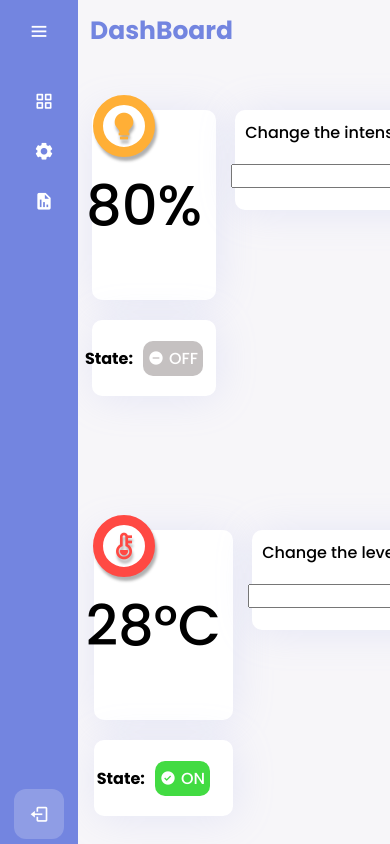
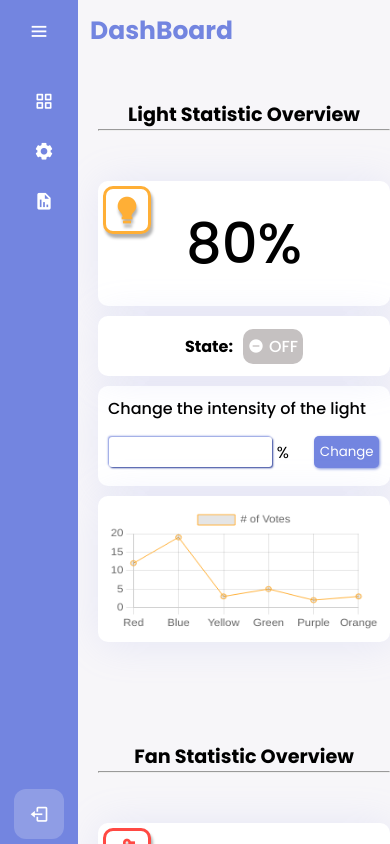
Before and after one commit to ngvihoa/SmartHome_FE, a plain HTML site: page page/dashboard.html in a window 390 px wide. Drawn offline with nearby package versions, Linux system fonts and the light colour scheme.

Commit message:
update UI

```diff
--- a/page/dashboard.html
+++ b/page/dashboard.html
@@ -8,12 +8,12 @@
     <title>Smart House | Dash board</title>
     <link href='https://unpkg.com/boxicons@2.1.4/css/boxicons.min.css' rel='stylesheet'>
     <link rel="stylesheet" href="../style/style.css">
-    <link rel="stylesheet" href="../style/sidebar.css">
     <!-- Only -->
     <link rel="stylesheet" href="../style/dashboard.css">
+    <link rel="stylesheet" href="../style/sidebar.css">
 </head>
 <body>
-    <div class="sidebar">
+    <aside class="sidebar">
         <div class="logo_content">
             <div class="logo">
                 <i class='bx bxs-bot'></i>
@@ -58,12 +58,14 @@
                 <i class='bx bx-log-out' id="log_out"></i>
             </div>
         </div>
-    </div>
+    </aside>
     <!--  -->
     <div class="home_content">
         <div class="text">DashBoard</div>
         <div class="main_content">
+            <div class="header-section"><strong>Light Statistic Overview</strong><hr></div>
             <div class="light_content">
+                <div>
                     <div class="light_intensity">
                         <div class="intensity_content">
                             <i class='bx bxs-bulb' ></i>
@@ -97,9 +99,12 @@
                         </div>
                     </form> -->
                     </div>
+                </div>
                 <div class="light_chart chart"><canvas id="lightChart"></canvas></div>
             </div>
-            <div class="fan_content">
+            <div class="header-section"><strong>Fan Statistic Overview</strong><hr></div>
+            <div class="fan_content obs">
+                <div>
                     <div class="fan_temperature">
                         <div class="temperature_content">
                             <i class='bx bxs-thermometer' ></i>
@@ -133,9 +138,12 @@
                             </div>
                         </form> -->
                     </div>
+                </div>
                 <div class="fan_chart chart"><canvas id="fanChart"></canvas></div>
             </div>
-            <div class="humidity_content">
+            <div class="header-section"><strong>Humidity Statistic Overview</strong><hr></div>
+            <div class="humidity_content obs">
+                <div>
                     <div class="humidity_moisture">
                         <div class="moisture_content">
                             <i class='bx bxs-droplet' ></i>
@@ -169,6 +177,7 @@
                             </div>
                         </form> -->
                     </div>
+                </div>
                 <div class="humidity_chart chart"><canvas id="humidityChart"></canvas></div>
             </div>
         </div>
--- a/script/dashboard.js
+++ b/script/dashboard.js
@@ -1,3 +1,18 @@
+const obss = document.querySelectorAll(".obs");
+
+const observer = new IntersectionObserver(entries=>{
+    entries.forEach(entry=>{
+        entry.target.classList.toggle('dfly', entry.isIntersecting)
+    })
+})
+
+obss.forEach(obs=>{
+
+    observer.observe(obs)
+})
+
+//-----------------------------------------
+
 const ctx = document.getElementById('lightChart');
 
 new Chart(ctx, {
--- a/style/dashboard.css
+++ b/style/dashboard.css
@@ -1,3 +1,7 @@
+/* *{
+    color: #282828;
+} */
+
 body{
     background-color: #F7F6F9;
 }
@@ -11,8 +15,20 @@ button{
     flex-direction: column;
     width: 100%;
     margin-bottom: 60px;
-    margin-top: 40px;
-    gap: 20px;
+    margin-top: 50px;
+    gap: 50px;
+}
+
+.header-section{
+    width: 100%;
+    text-align: center;
+    font-size: 1.5rem;
+    margin-top: 50px;
+    padding: 0 150px 0 170px;
+}
+
+.header-section:first-child{
+    margin-top: 0;
 }
 
 .main_content .light_content,
@@ -20,34 +36,58 @@ button{
 .main_content .humidity_content{
     /* border: 1px solid red; */
     width: 100%;
-    height: 400px;
+    /* min-height: 400px; */
     display: flex;
+    flex-direction: row;
     position:relative;
+    align-items: center;
+    justify-content: center;
+    gap: 10px;
+    padding: 0 100px;
+}
+
+.light_content > div:first-child,
+.fan_content > div:first-child,
+.humidity_content > div:first-child{
+    width: 30%;
+    height: 100%;
+    display: flex;
+    flex-direction: column;
+    align-items: center;
+    justify-content: space-between;
+    gap: 10px;
 }
 
 .light_content .light_intensity,
 .fan_content .fan_temperature,
 .humidity_content .humidity_moisture{
     /* border: 1px green solid; */
-    width: 300px;
+    /* width: 380px; */
+    width: 100%;
+    padding-left: 20px;
 }
 
 .light_content .light_controller,
 .fan_content .fan_controller,
 .humidity_content .humidity_controller{
     /* border: 1px green solid; */
-    width: 380px;
+    width: 100%;
+    /* height: 30%; */
+    padding-left: 20px;
+    /* flex: 1 1 30%; */
+    /* padding-left: 20px; */
 }
 
 .light_content .light_chart,
 .fan_content .fan_chart,
 .humidity_content .humidity_chart{
-    width: calc(100% - 680px);
-    padding: 20px 10px 0 20px;
+    width: 60%;
+    /* padding: 0px 35px; */
     /* border: 1px green solid; */
 }
 
 .chart canvas{
+    width: 100%;
     background-color: #fff;
     padding: 10px;
     border-radius: 10px;
@@ -55,7 +95,7 @@ button{
 }
 
 
-/*---------------------------------*/
+/* ============================================== */
 
 .light_content .light_intensity,
 .light_content .light_controller,
@@ -64,10 +104,12 @@ button{
 .humidity_content .humidity_moisture,
 .humidity_content .humidity_controller{
     display: flex;
+    align-items: flex-end;
     flex-direction: column;
-    align-items: end;
-    padding-top: 20px;
-    gap: 20px;
+    /* padding-top: 20px; */
+    flex: 1;
+    gap: 10px;
+    /* border: 1px solid black; */
 }
 
 .light_intensity .intensity_content,
@@ -81,19 +123,20 @@ button{
     font-size: 6rem;
     justify-content: center;
     align-items: center;
-    padding-right: 20px;
-    width: 90%;
-    height: 50%;
+    padding: 20px;
+    width: 100%;
+    /* height: 180px; */
     /* border: 1px solid black; */
     border-radius: 10px;
     box-shadow: 2px 2px 40px rgba(159, 171, 236, 0.2);
     background-color: #fff;
+    position: relative;
 }
 
 .light_intensity .stat_light_content,
 .fan_temperature .stat_temperature_content,
 .humidity_moisture .stat_moisture_content{
-    height: 20%;
+    height: 60px;
 }
 
 .intensity_content .intensity,
@@ -107,11 +150,11 @@ button{
 .temperature_content i,
 .moisture_content i{
     position:absolute;
-    left:15px;
+    left:5px;
     top:5px;
     font-size: 2rem;
     border: 1px solid black;
-    border-radius: 50px;
+    border-radius: 10px;
     padding: 5px;
     text-shadow: 1px 4px 3px #b1b1b1;
     box-shadow: 2px 4px 3px #b1b1b1;
@@ -120,19 +163,19 @@ button{
 
 .intensity_content i{
     --yellow: #ffaf36;
-    border: 10px solid var(--yellow);
+    border: 3px solid var(--yellow);
     color: var(--yellow);
 }
 
 .temperature_content i{
     --red: #ff4943;
-    border: 10px solid var(--red);
+    border: 3px solid var(--red);
     color: var(--red);
 }
 
 .moisture_content i{
     --blue: #4378ff;
-    border: 10px solid var(--blue);
+    border: 3px solid var(--blue);
     color: var(--blue);
 }
 
@@ -144,7 +187,7 @@ button{
     font-size: 1rem;
     justify-content: none;
     align-items: none;
-    width: 95%;
+    width: 100%;
     height: 100px;
     border-radius: 10px;
     box-shadow: 2px 2px 40px rgba(159, 171, 236, 0.2);
@@ -189,6 +232,10 @@ button{
     align-items: center;
     gap: 5px;
     display: none;
+}
+
+.stat *{
+    color: #ffffff;
 }
 
 .stat.active{
@@ -243,6 +290,18 @@ button{
 }
 
 
+.light_controller form.changeNum div:last-child input,
+.fan_controller form.changeNum div:last-child input,
+.humidity_controller form.changeNum div:last-child input{
+    border: none;
+    outline: none;
+    border-radius: 3px;
+    padding: 5px;
+    box-shadow: -1px -1px 2px #8a98e0
+                , 1px 1px 2px #253895;
+    width: 60%
+}
+
 
 .light_controller form.changeState div:last-child button,
 .fan_controller form.changeState div:last-child button,
@@ -271,3 +330,48 @@ form.changeState div:last-child button.changeStatOnBtn{
 form.changeState div:last-child button.changeStatOnBtn:hover{
     background-color: #12ec3e;
 }
+
+.dfly{
+    animation: flyup 1s ease-out;
+}
+
+@keyframes flyup {
+    0%{
+        opacity: 0;
+        transform: translateY(100px);
+    }
+    100%{
+        opacity: 1;
+        transform: translateY(0px);
+    }
+}
+
+
+@media (width <= 1000px) {
+
+    .header-section{
+        padding: 0 0 0 20px;
+        font-size: 1.2rem;
+    }
+
+    .main_content .light_content,
+.main_content .fan_content,
+.main_content .humidity_content{
+    flex-direction: column;
+    padding: 0;
+}
+
+.light_content > div:first-child,
+.fan_content > div:first-child,
+.humidity_content > div:first-child{
+    width: 100%;
+}
+
+.light_content .light_chart,
+.fan_content .fan_chart,
+.humidity_content .humidity_chart{
+    width: 100%;
+    padding: 0 0 0 20px;
+}
+
+}
--- a/style/report.css
+++ b/style/report.css
@@ -8,8 +8,9 @@ button{
 
 .home_content .main_content{
     width: 100%;
-    height: calc(100% - 50px);
+    /* height: calc(100% - 50px); */
     display: flex;
+    padding: 0 100px;
 }
 
 
@@ -92,13 +93,14 @@ button{
 
 .main_content .sub_content{
     /* border: 1px solid green; */
-    width: 70%;
-
+    /* width: 70%; */
+    width: 100%;;
 }
 
 .main_content .sub_content{
     /* border: 1px solid red; */
-    width: calc(100% - 40%);
+    /* width: calc(100% - 40%); */
+    width: 100%;
     padding: 10px 20px;
     display: flex;
     flex-direction: column;
@@ -110,7 +112,7 @@ button{
     font-weight: 500;
     font-size: 1.3rem;
     color: #7385E0;
-    margin-bottom: 10px;
+    margin-bottom: 5px;
 
 }
 
@@ -120,6 +122,8 @@ button{
 
 .sub_content .statistic-area{
     display: flex;
+    flex-direction: row;
+    flex-wrap: wrap;
     justify-content: space-between;
     align-items: center;
     gap: 20px;
@@ -127,7 +131,7 @@ button{
 
 .statistic-area .statistic-box{
     position: relative;
-    height: 140px;
+    height: 120px;
     width: 300px;
     /* border: 5px solid #7385E0; */
     border-radius: 10px;
@@ -143,6 +147,7 @@ button{
     font-size: 2rem;
     text-align: center;
     background-color: #fff;
+    flex: 1 0.5 20%;
 }
 
 .statistic-area .statistic-box div:first-child{
@@ -165,9 +170,13 @@ button{
 
 .report-area .report-topic ul{
     display: flex;
+    flex-direction: row;
+    flex-wrap: wrap;
     gap: 10px;
     list-style: none;
     padding: 5px 0;
+    width: 100%;
+    justify-content: flex-start;
 }
 
 .report-area .report-topic ul li{
@@ -176,6 +185,10 @@ button{
     border-radius: 10px;
     cursor: pointer;
     transition: ease 0.3s;
+    width: 200px;
+    display: flex;
+    align-items: center;
+    justify-content: center;
 }
 
 .report-area .report-topic ul li:hover{
@@ -198,7 +211,7 @@ button{
 
 .report-form .setting-report{
     width: 100%;
-    height: 120px;
+    padding: 35px 0;
     background-color: #fff;
     /* border: 1px solid black; */
     border-radius: 10px;
@@ -209,7 +222,8 @@ button{
     width: 100%;
     height: 100%;
     display: flex;
-    padding: 40px;
+    flex-direction: row;
+    padding: 0px 40px;
     justify-content: space-around;
     align-items: center;
 }
@@ -222,9 +236,11 @@ button{
 
 .setting-report form .from-date input,
 .setting-report form .to-date input{
-    padding: 3px 5px;
+    padding: 5px 10px;
     border-radius: 10px;
     border: 1px solid #384fc6;
+    outline: none;
+    font-size: 1rem;
 }
 
 .setting-report form button{
@@ -330,3 +346,41 @@ td button:hover{
     box-shadow: 2px 2px 4px #8796dd;
 
 }
+
+@media (width < 1000px) {
+    .home_content .main_content{
+        padding: 0;
+}
+.sub_content .statistic-area{
+
+    flex-direction: column;
+}
+.report-area .report-topic ul li{
+    min-width: 150px;
+    flex: 1;
+}
+.setting-report form{
+    flex-direction: column;
+    gap: 10px;
+    padding: 0 20px;
+}
+
+.setting-report form div{
+    display: flex;
+    flex-direction: column;
+    width:100%;
+}
+.setting-report form div label{
+    font-size: 1rem;
+}
+.setting-report form button{
+    width: 100%;
+    margin-top: 10px;
+}
+
+.report-form .result-report{
+    height: 300px;
+    padding-inline: 30px;
+}
+
+}
--- a/style/setting.css
+++ b/style/setting.css
@@ -15,6 +15,7 @@ button{
     /* flex-wrap: wrap; */
     padding: 0 20px;
     height: auto;
+    flex-direction: row;
 }
 
 /*=========================================*/
@@ -33,6 +34,28 @@ button{
     font-size: 1.5rem;
     color: #7385E0;
     font-weight: 500;
+    color: black;
+    width:100%;
+    display:flex;
+    flex-direction: column;
+    /* align-items: center; */
+    justify-content: center;
+    gap: 5px;
+    margin-bottom: 5px;
+}
+
+.form-tag strong{
+    width: 100%;
+    display: flex;
+    justify-content: center;
+    font-weight: 500;
+    /* border: 1px solid black; */
+}
+
+.form-tag hr{
+    width: 80%;
+    align-self: center;
+    display: none;
 }
 
 .form-container form{
@@ -53,6 +76,11 @@ form input, form select{
     border-radius: 8px;
     border: 1px solid #7385E0;
     padding: 2px 5px;
+    outline: none;
+}
+
+form select option{
+    height: 40px;
 }
 
 form label{
@@ -127,7 +155,7 @@ form input:checked + #toggle-automod3::before{
 }
 
 
-@media screen and (max-width: 720px) {
+@media (max-width: 1000px) {
     .home_content .main_content{
         flex-direction: column;
     }
```
Also changed, not shown: page/report.html (+2 -2 lines), page/setting.html (+9 -3 lines), sidebar.txt (deleted, +0 -46 lines), style/sidebar.css (+17 -1 lines). Lines whose indentation alone changed are shown as unchanged.
